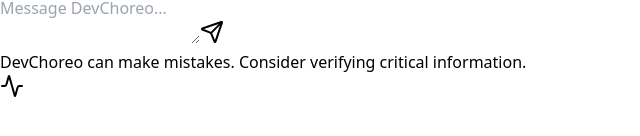
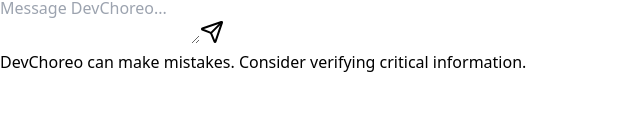
Before and after one commit to NadeeshaMedagama/choreo_developer_assistant, a React (Vite) app in the folder frontend/: page / in a window 1280 px wide. Shown: the part 336-472 px from the top of the page, without its empty margins (0-640 px from the left). Built offline with nearby package versions, Linux system fonts and the light colour scheme; no server answers.

Commit message:
Comment out MonitoringButton in App component
Comment out MonitoringButton component in App.jsx.

```diff
--- a/frontend/src/App.jsx
+++ b/frontend/src/App.jsx
@@ -933,7 +933,7 @@
       </div>
 
       {/* Monitoring Button */}
-      <MonitoringButton isDark={isDark} />
+      {/* <MonitoringButton isDark={isDark} /> */}
     </div>
   )
 }
```
